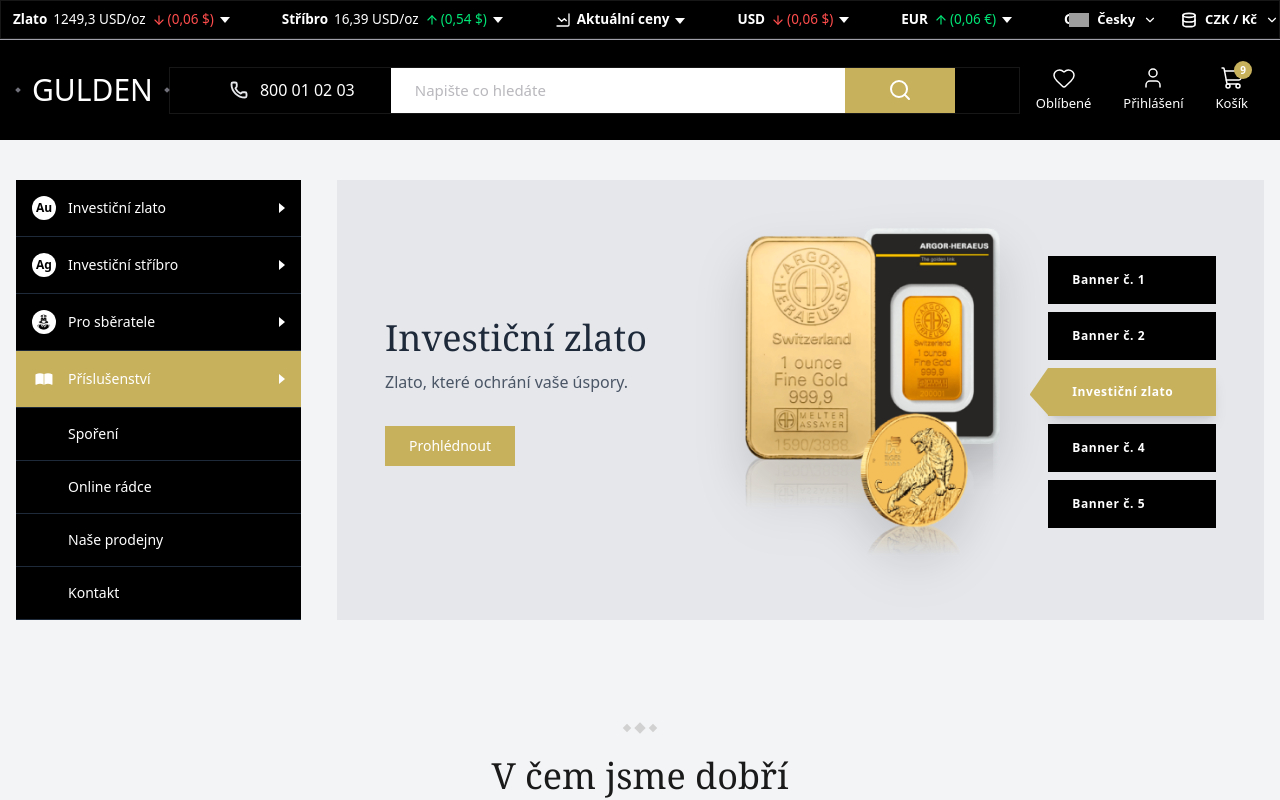
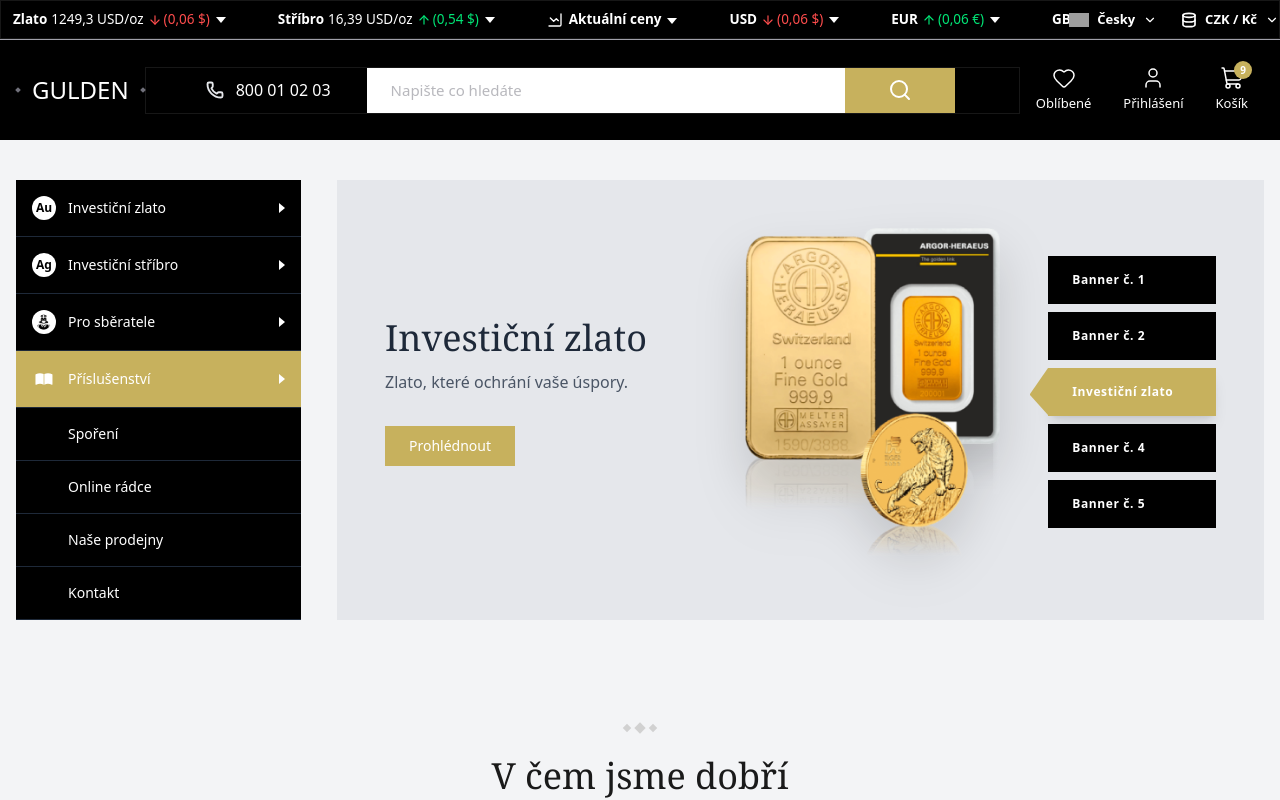
Before and after one commit to ourswebsolutions-ux/fast2fast, a Next.js app: page / in a window 1280 px wide. Shown: the top 800 px of the page. Built offline with nearby package versions, Linux system fonts and the light colour scheme; grey boxes are pictures that could not be loaded.

Commit message:
auto update

```diff
--- a/src/components/layouts/Navbar.tsx
+++ b/src/components/layouts/Navbar.tsx
@@ -38,8 +38,8 @@ const PriceItem = ({ label, price, change, isDown, onMouseEnter, onClick, active
     <span className={cn("font-bold text-[13.5px]", (hasDropdown && !active) && "group-hover:text-[#C9B067]")}>
       {label}
     </span>
-    {price && <span className="text-[13.5px] ml-0.5">{price}</span>}
-    <div className={`flex items-center text-[13.5px] ml-0.5 font-medium ${isDown ? "text-[#FF4D4D]" : "text-[#00E676]"}`}>
+    {price && <span className="text-[13.5px] ">{price}</span>}
+    <div className={`flex items-center text-[13.5px] m font-medium ${isDown ? "text-[#FF4D4D]" : "text-[#00E676]"}`}>
       {isDown ? <ArrowDown size={14} className="mr-0.5" /> : <ArrowUp size={14} className="mr-0.5" />}
       <span>({change})</span>
     </div>
@@ -195,7 +195,7 @@ export default function Navbar() {
         <div className="flex items-center gap-3 shrink-0">
           <div className="w-1 h-1 bg-zinc-500 rotate-45"></div>
           <a href="./">
-          <p className="text-white lg:text-3xl md:text-3xl sm:text-2xl  ">GULDEN</p>
+          <p className="text-white lg:text-2xl md:text-3xl sm:text-2xl  ">GULDEN</p>
           </a>
           <div className="w-1 h-1 bg-zinc-500 rotate-45"></div>
         </div>
```
